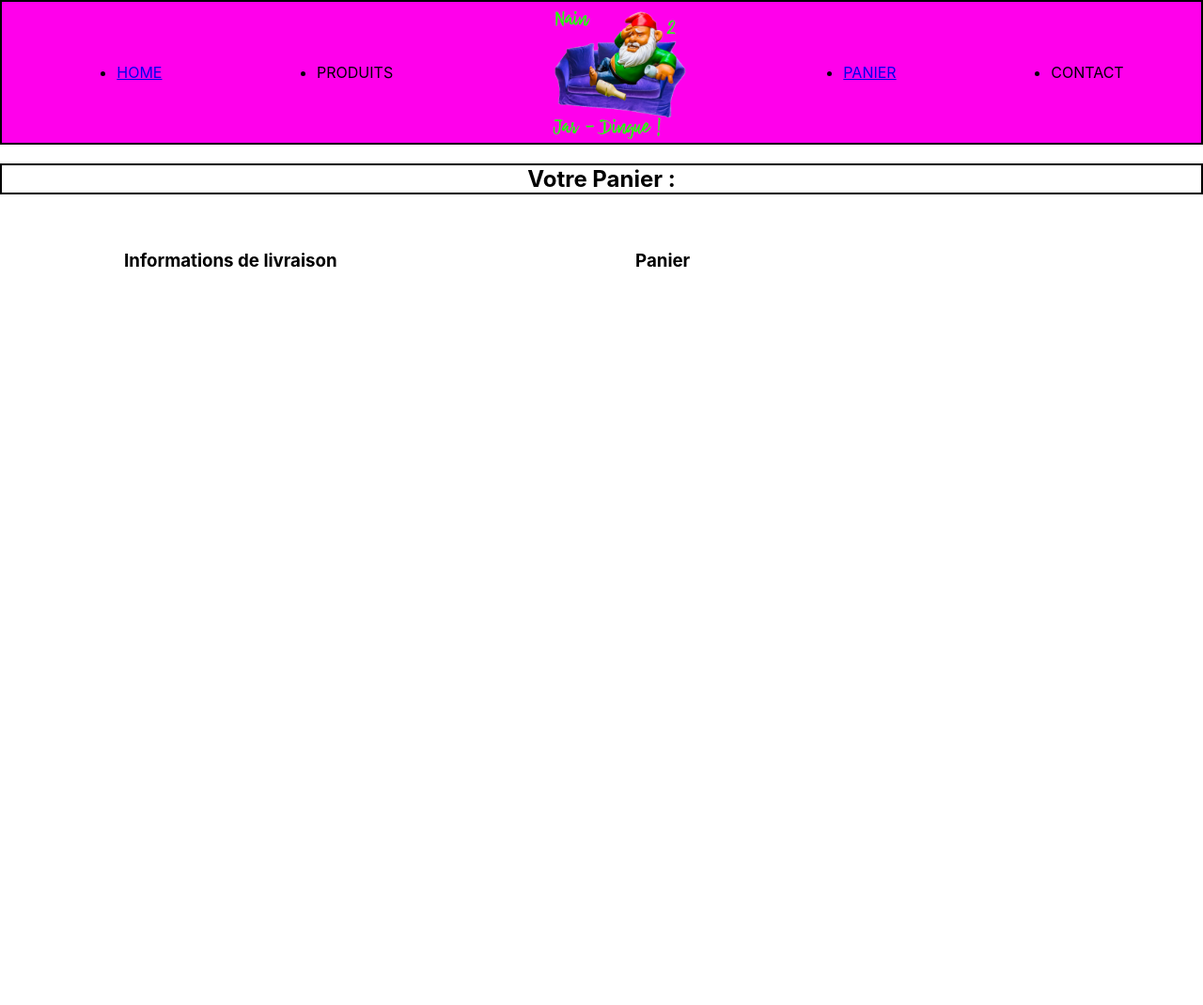
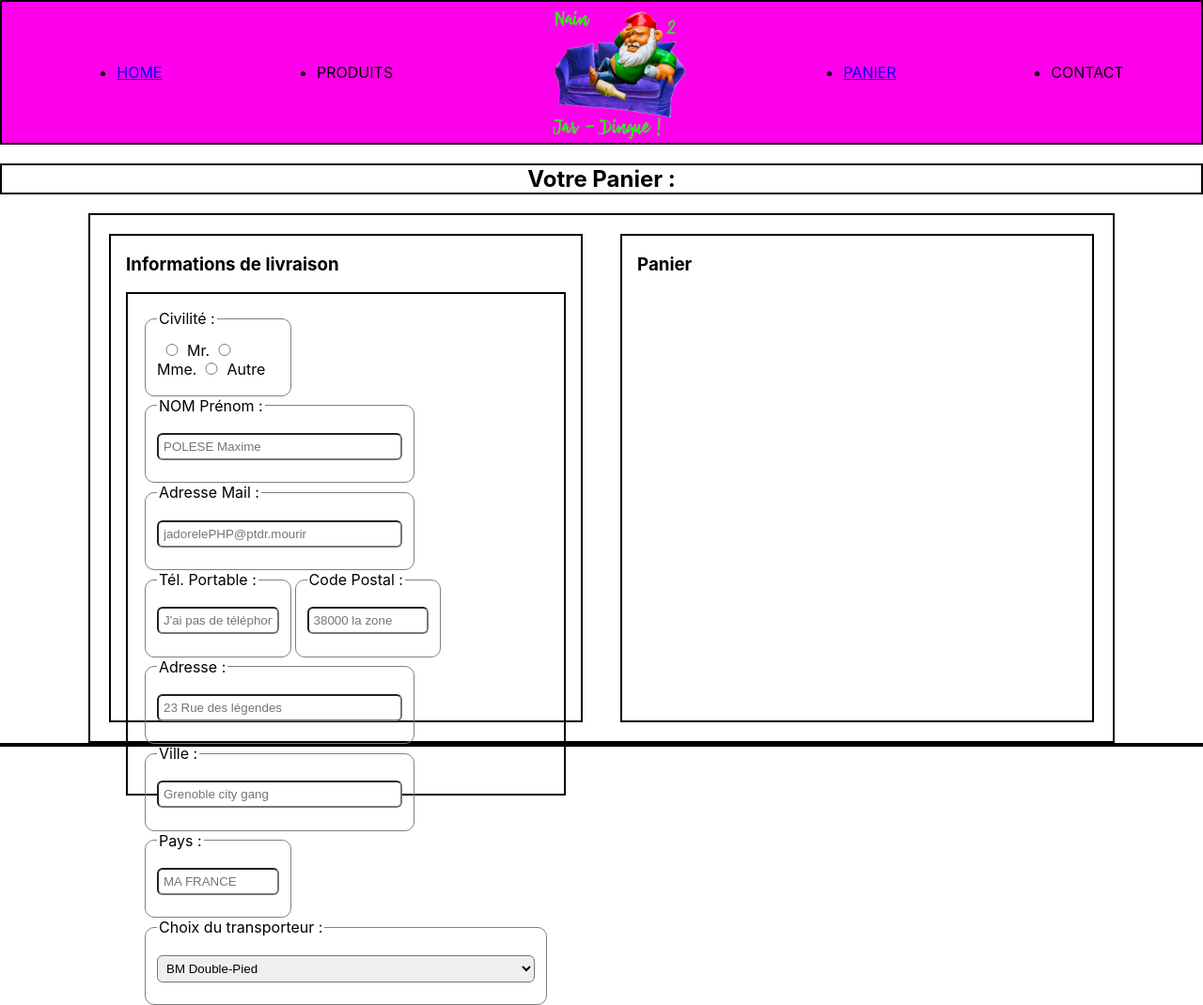
Before and after one commit to ThomasVDCSTL/projthomasphp, a PHP site: page /panier_piano.php in a window 1280 px wide. Shown: the whole page at 94% size. Before the commit the page ends 284 px from the top, so only its background shows below. Run offline with PHP 8.4, Linux system fonts and the light colour scheme.

Commit message:
officiel : plein le uc

```diff
--- a/item.php
+++ b/item.php
@@ -17,3 +17,8 @@ $articles = array(
 $panier= array(
 
 );
+
+$info_form=array(
+
+
+);
--- a/panier_piano.php
+++ b/panier_piano.php
@@ -1,13 +1,33 @@
 <?php
-$nom_page="Panier";
+$nom_page = "Panier";
 ?>
 
-<?php include 'header.php';?>
+<?php include 'header.php'; ?>
     <h2>Votre Panier :</h2>
     <div class="piano">
         <div class="infos">
             <h3>Informations de livraison</h3>
             <div class="formulaire">
+                <form action="item.php" method="get">
+                    <fieldset class="civilité"><legend>Civilité :</legend><span><input type="radio" name="iel"><label
+                                    for="Mr">Mr.</label><input type="radio" name="iel"><label
+                                    for="Mme">Mme.</label><input type="radio" name="iel"><label
+                                    for="Autre">Autre</label></span></fieldset>
+                    <fieldset class="nom_prenom"><legend>NOM Prénom :</legend><input type="text" placeholder="POLESE Maxime"></fieldset>
+                    <fieldset class="mail"><legend>Adresse Mail :</legend><input type="text" placeholder="jadorelePHP@ptdr.mourir"></fieldset>
+                    <fieldset class="telephone"><legend>Tél. Portable :</legend><input type="tel"  placeholder="J'ai pas de téléphone"></fieldset>
+                    <fieldset class="code_postal"><legend>Code Postal :</legend><input type="text" placeholder="38000 la zone"></fieldset>
+                    <fieldset class="adresse"><legend>Adresse :</legend><input type="text" placeholder="23 Rue des légendes"></fieldset>
+                    <fieldset class="ville"><legend>Ville :</legend><input type="text" placeholder="Grenoble city gang"></fieldset>
+                    <fieldset class="pays"><legend>Pays :</legend><input type="text" placeholder="MA FRANCE"></fieldset>
+                    <fieldset class="transporteur"><legend>Choix du transporteur :</legend><select >
+                            <option selected>BM Double-Pied</option>
+                            <option value="La_Poste">La Poste</option>
+                            <option value="DHL">DHL</option>
+                            <option value="FedEx">FedEx</option>
+                            <option value="UPS">UPS</option>
+                        </select></fieldset>
+                </form>
 
             </div>
         </div>
@@ -18,4 +38,4 @@ $nom_page="Panier";
     </div>
 
 
-<?php include 'footer.php';?>
+<?php include 'footer.php'; ?>
--- a/style.css
+++ b/style.css
@@ -86,7 +86,7 @@ main>h2{
     font-size: larger;
 }
 div{
-
+    border:2px solid black ;
 }
 .piano{
     width: 85%;
@@ -106,10 +106,12 @@ div{
     width: auto;
     padding: 1rem;
     height: 100%;
+    display: flex;
 }
-input{
+input,select{
     width: 2rem;
     border-radius: 6px;
+    margin-inline: 0px;
 }
 .ajout_panier{
     display: flex;
@@ -122,3 +124,35 @@ input{
 .ajout_panier>form{
     align-self: center;
 }
+.formulaire>form{
+    display: flex;
+    flex-wrap: wrap;
+}
+form>div{
+    display: flex;
+    flex-direction: column;
+}
+fieldset{
+    height: 15%;
+    display: flex;
+    align-items: center;
+    border-radius: 10px;
+    border: 1px solid gray;
+}
+fieldset>input{
+    width: 100%;
+    padding: 5px;
+}
+.civilité,.telephone,.code_postal,.pays{
+    width: 30%;
+}
+.nom_prenom,.mail,.adresse,.ville{
+    width: 60.5%;
+}
+.transporteur{
+    width: 100%;
+}
+select{
+    width: 100%;
+    padding: 5px;
+}
```
Also changed, not shown: fonctions.php (+10 -2 lines).
